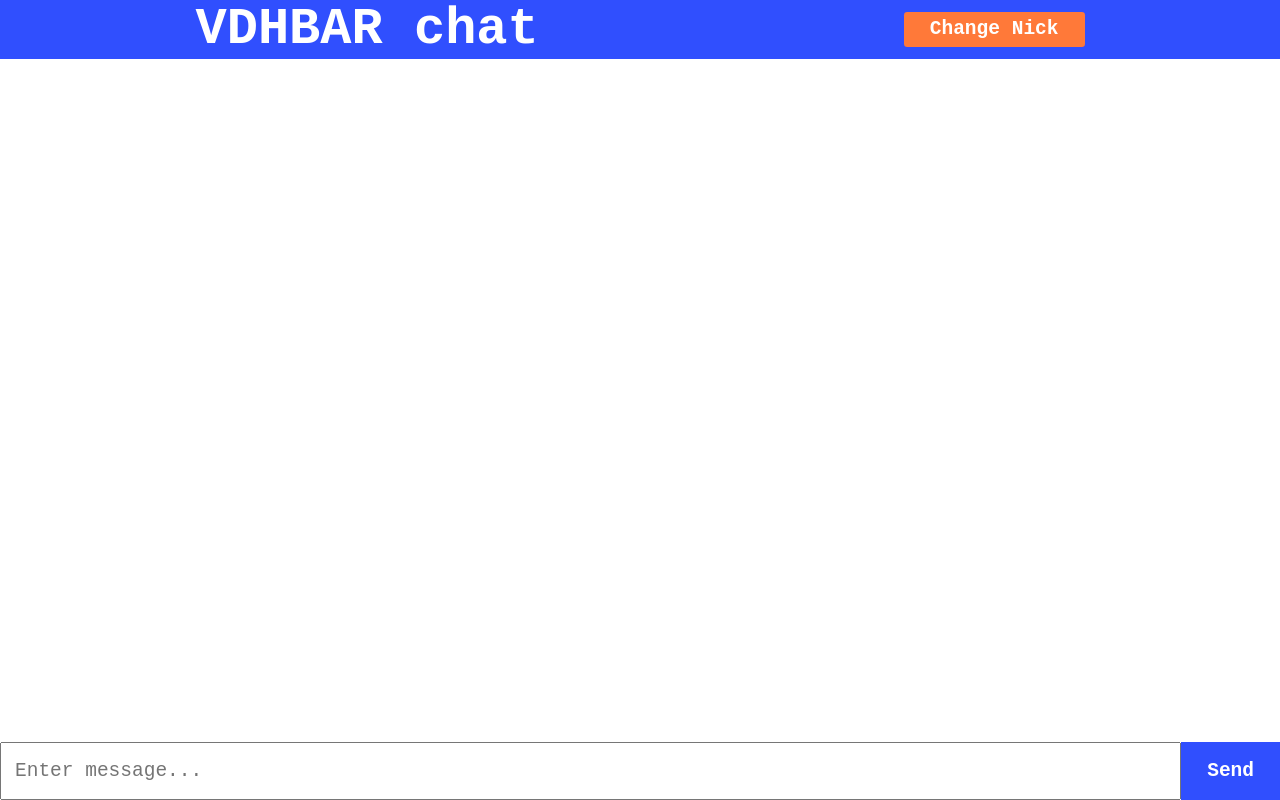
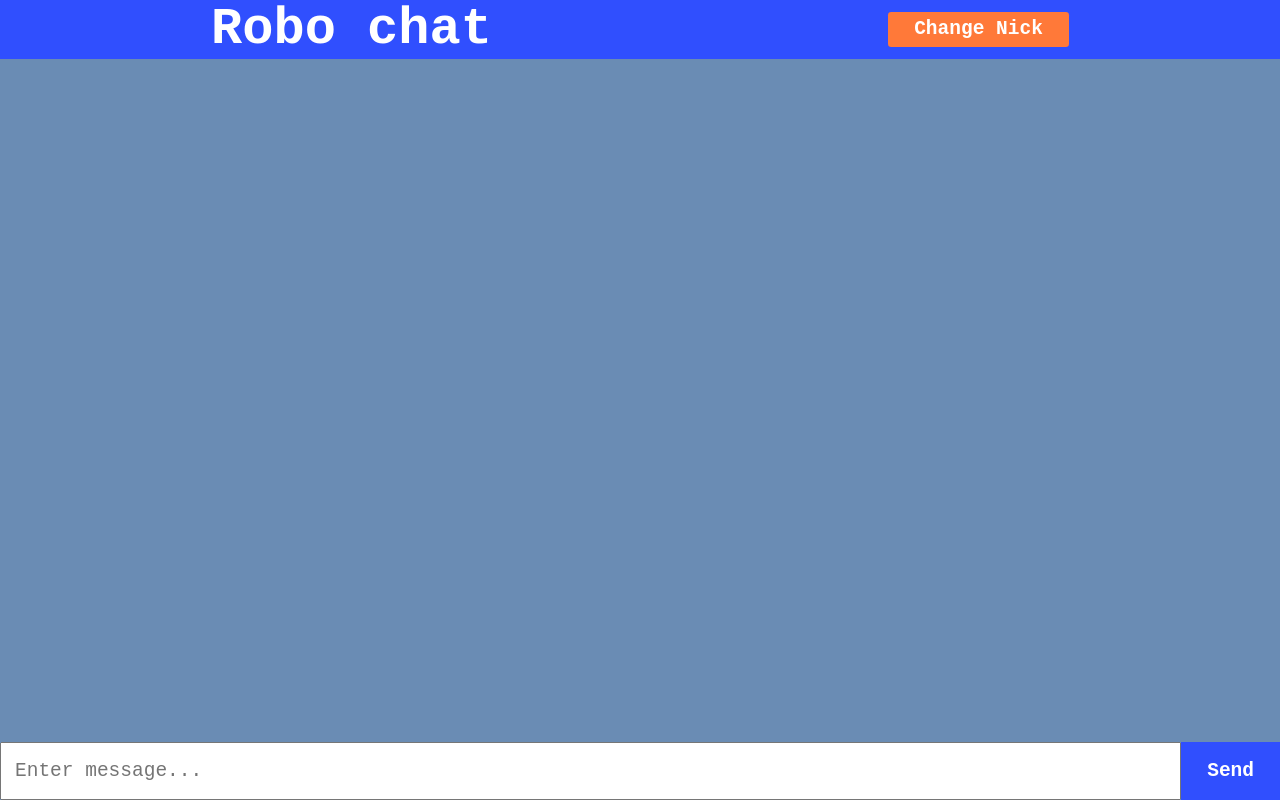
Before and after one commit to doodle2552/RoboChat, a website: page static/index.html in a window 1280 px wide. Drawn offline with nearby package versions, Linux system fonts and the light colour scheme; no server answers.

Commit message:
lend commit

```diff
--- a/static/index.html
+++ b/static/index.html
@@ -10,7 +10,7 @@
   <body>
     <main>
       <header class="header">
-        <h1>VDHBAR chat</h1>
+        <h1>Robo chat</h1>
         <button class="change-nick-btn" id="logout">Change Nick</button>
       </header>
       <ul id="messages"></ul>
--- a/static/style.css
+++ b/static/style.css
@@ -18,6 +18,7 @@
 main {
     position: relative;
     height: 100vh;
+    background-color: rgba(47, 95, 150, 0.717);
 }
 
 .header {
```
Also changed, not shown: package.json (+7 -4 lines), static/login.html (+1 -1 lines), static/register.html (+1 -1 lines), 1 other file.
